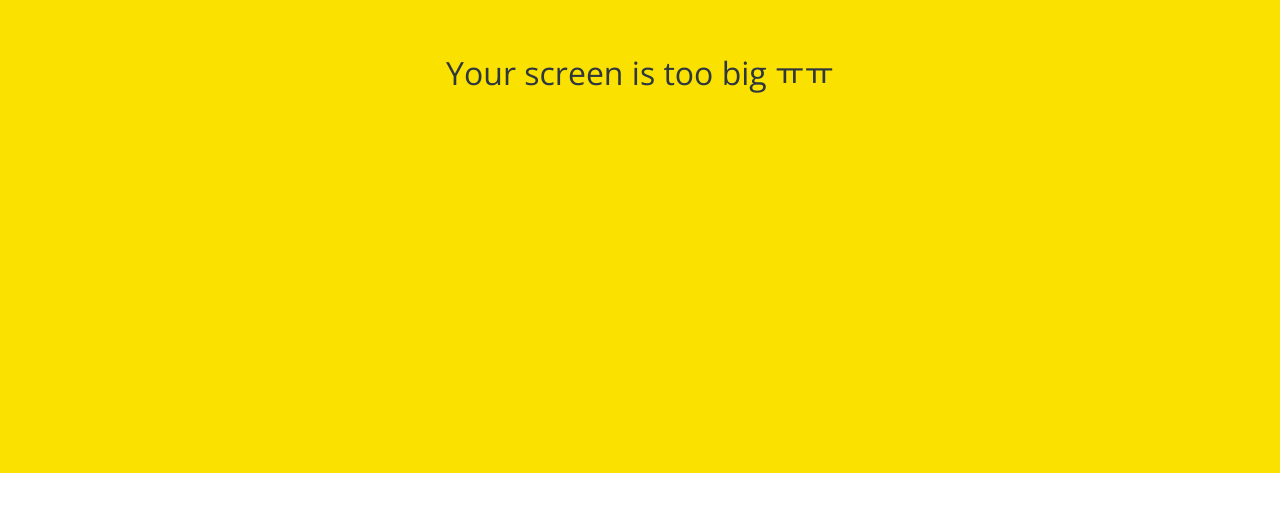
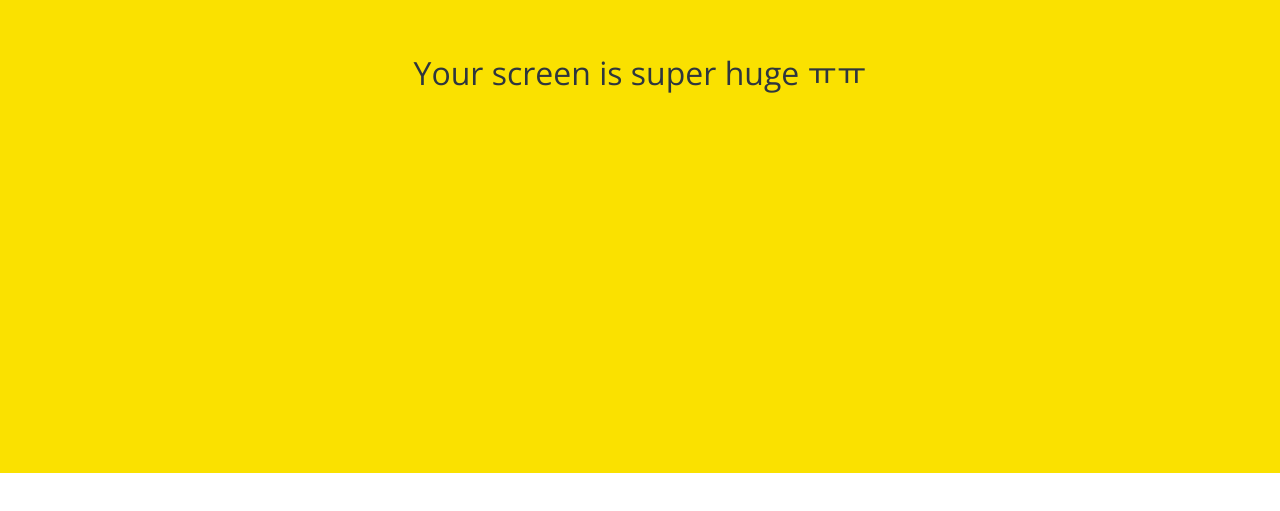
Before and after one commit to Jcurver/kokoa-clone-2021.7, a plain HTML site: page friends.html in a window 1280 px wide. Shown: the part 327-838 px from the top of the page. Drawn offline with nearby package versions, Linux system fonts and the light colour scheme; grey boxes are pictures that could not be loaded.

Commit message:
change super huge

```diff
--- a/friends.html
+++ b/friends.html
@@ -125,7 +125,7 @@
   <i class="fas fa-comment fa-lg"></i>
 </div>
     <div id="no-mobile">
-      <span>Your screen is too big ㅠㅠ</span>
+      <span>Your screen is super huge ㅠㅠ</span>
     </div>
     <script
       src="https://kit.fontawesome.com/6478f529f2.js"
```
